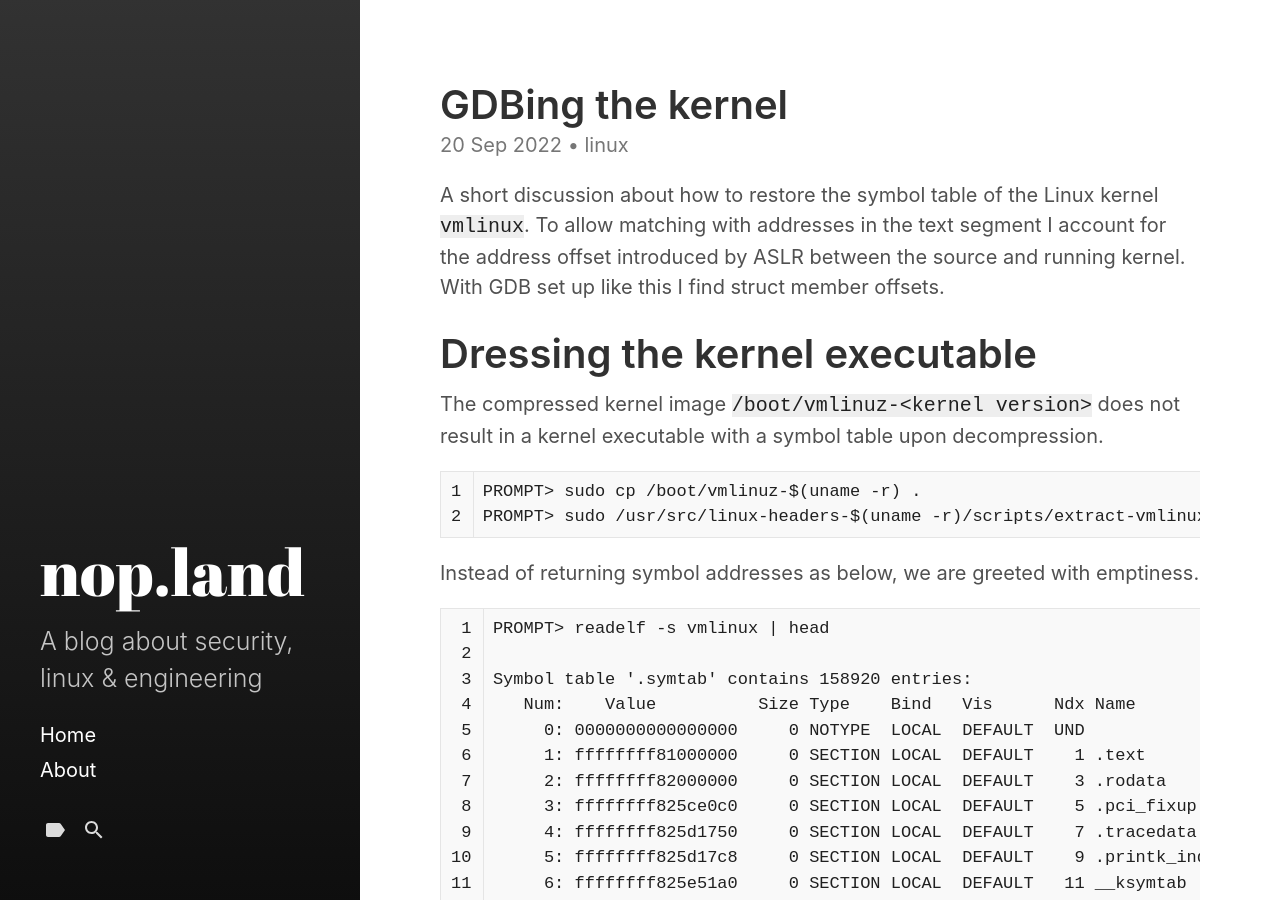
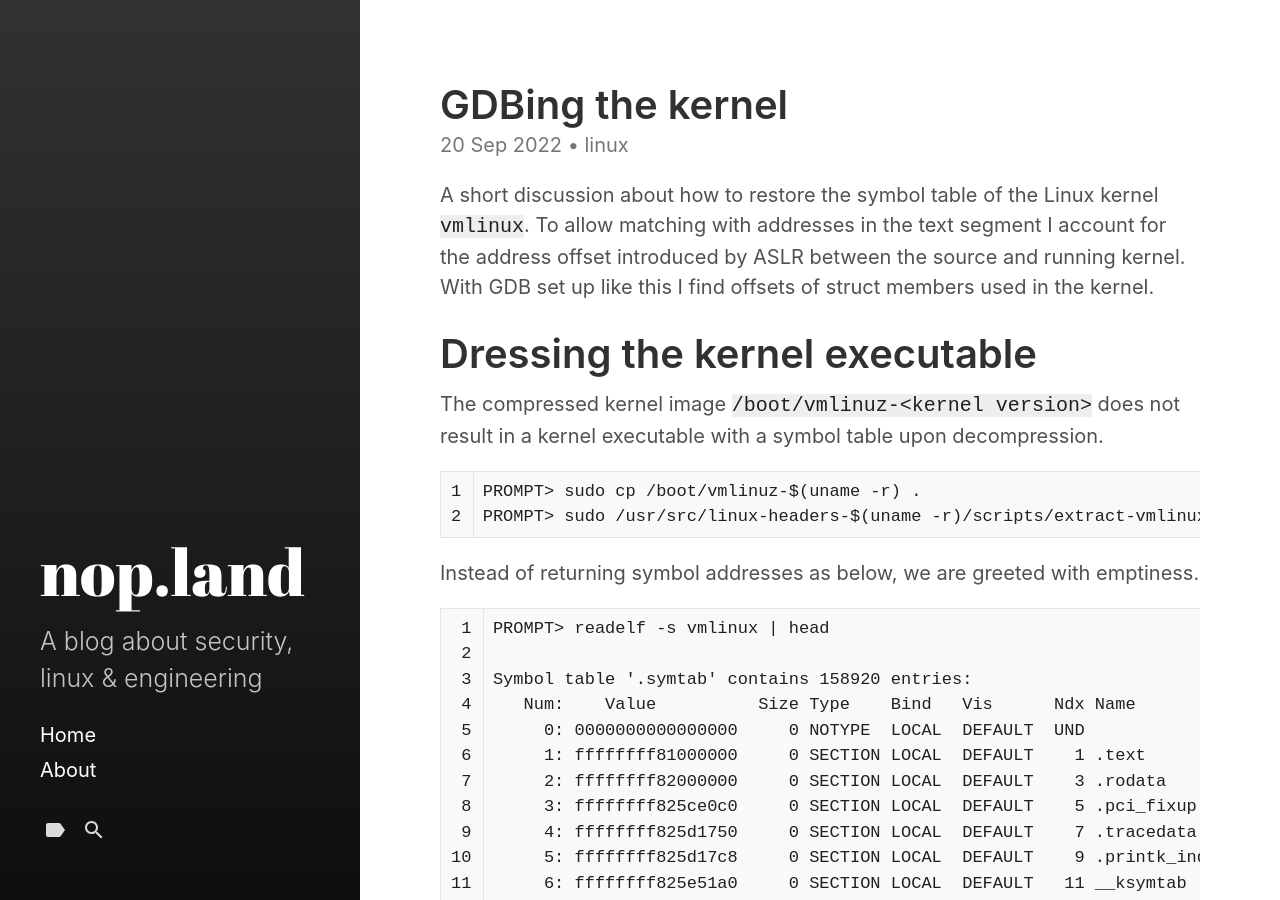
Before and after one commit to bytewvr/blog, a Jekyll site: the page built from _posts/2022-10-01-GDB'ing the kernel.md, in a window 1280 px wide and 900 px high. Built offline with Jekyll 4.4.1, drawn with Linux system fonts in a browser that asks for light colours.

```diff
--- a/_posts/2022-10-01-GDB'ing the kernel.md
+++ b/_posts/2022-10-01-GDB'ing the kernel.md
@@ -9,7 +9,7 @@ tags:
   - kernel
   - ASLR
 ---
-A short discussion about how to restore the symbol table of the Linux kernel `vmlinux`. To allow matching with addresses in the text segment I account for the address offset introduced by ASLR between the source and running kernel. With GDB set up like this I find struct member offsets.
+A short discussion about how to restore the symbol table of the Linux kernel `vmlinux`. To allow matching with addresses in the text segment I account for the address offset introduced by ASLR between the source and running kernel. With GDB set up like this I find offsets of struct members used in the kernel.
 <!--more-->
 # Dressing the kernel executable
 The compressed kernel image `/boot/vmlinuz-<kernel version>` does not result in a kernel executable with a symbol table upon decompression.
```
